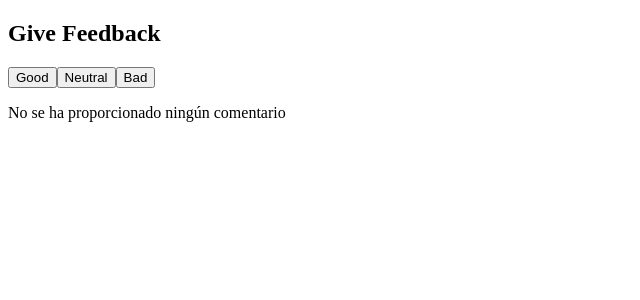
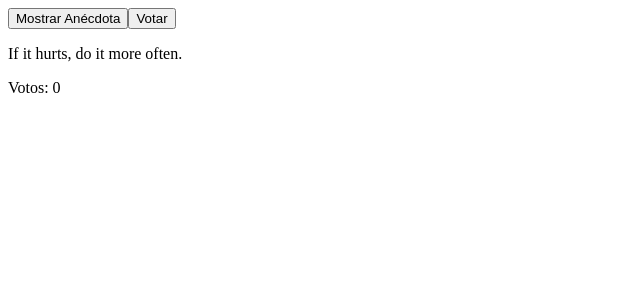
Before and after one commit to RadikeCosa/helsinky, a React (Vite) app: page / in a window 1280 px wide. Shown: the top 300 px of the page, without its empty margins (0-640 px from the left). Built offline with nearby package versions, Linux system fonts and the light colour scheme.

Commit message:
segundoejercicio

```diff
--- a/src/App.jsx
+++ b/src/App.jsx
@@ -1,65 +1,40 @@
 import { useState } from "react";
 
-// eslint-disable-next-line react/prop-types
-const StatisticLine = ({ text, value }) => {
-  return (
-    <div>
-      <p>
-        {text}: {value}
-      </p>
-    </div>
-  );
-};
+const App = () => {
+  const anecdotes = [
+    "If it hurts, do it more often.",
+    "Adding manpower to a late software project makes it later!",
+    "The first 90 percent of the code accounts for the first 10 percent of the development time...The remaining 10 percent of the code accounts for the other 90 percent of the development time.",
+    "Any fool can write code that a computer can understand. Good programmers write code that humans can understand.",
+    "Premature optimization is the root of all evil.",
+    "Debugging is twice as hard as writing the code in the first place. Therefore, if you write the code as cleverly as possible, you are, by definition, not smart enough to debug it.",
+    "Programming without an extremely heavy use of console.log is same as if a doctor would refuse to use x-rays or blood tests when diagnosing patients.",
+    "The only way to go fast, is to go well.",
+  ];
 
-// eslint-disable-next-line react/prop-types
-const Statistics = ({ good, neutral, bad }) => {
-  const all = good + neutral + bad;
-  const badPoints = -bad;
-  const sum = good + badPoints;
-  const average = sum / all;
-  const positive = good / all;
+  const [selected, setSelected] = useState(0);
 
-  if (all === 0) {
-    return (
-      <div>
-        <p>No se ha proporcionado ningún comentario</p>
-      </div>
-    );
-  }
+  const [votes, setVotes] = useState({});
+
+  const handleRandomAnecdote = () => {
+    const randomIndex = Math.floor(Math.random() * anecdotes.length);
+    setSelected(randomIndex);
+  };
+
+  const handleVote = () => {
+    setVotes((prevVotes) => ({
+      ...prevVotes,
+      [selected]: (prevVotes[selected] || 0) + 1,
+    }));
+  };
+  console.log("Anécdotas y Votos:", votes);
 
   return (
     <div>
-      <h1>Estadísticas</h1>
-      {/* Usa el componente StatisticLine */}
-      <StatisticLine text="Bueno" value={good} />
-      <StatisticLine text="Neutral" value={neutral} />
-      <StatisticLine text="Malo" value={bad} />
-      <StatisticLine text="Total" value={all} />
-      <StatisticLine text="Promedio" value={average.toFixed(2)} />
-      <StatisticLine
-        text="Comentarios positivos"
-        value={(positive * 100).toFixed(2) + "%"}
-      />
-    </div>
-  );
-};
-// eslint-disable-next-line react/prop-types
-const Button = ({ handleClick, text }) => (
-  <button onClick={handleClick}>{text}</button>
-);
-
-const App = () => {
-  const [good, setGood] = useState(0);
-  const [neutral, setNeutral] = useState(0);
-  const [bad, setBad] = useState(0);
-
-  return (
-    <div>
-      <h2>Give Feedback</h2>
-      <Button handleClick={() => setGood(good + 1)} text="Good" />
-      <Button handleClick={() => setNeutral(neutral + 1)} text="Neutral" />
-      <Button handleClick={() => setBad(bad + 1)} text="Bad" />
-      <Statistics good={good} neutral={neutral} bad={bad} />
+      <button onClick={handleRandomAnecdote}>Mostrar Anécdota</button>
+      <button onClick={handleVote}>Votar</button>
+      <p>{anecdotes[selected]}</p>
+      <p>Votos: {votes[selected] || 0}</p>
     </div>
   );
 };
```
